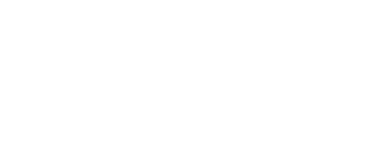
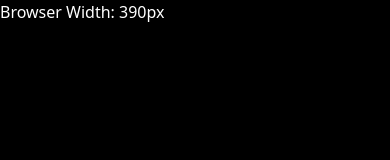
Before and after one commit to ericknamukolo/tailwind-101, a plain HTML site: page 11-breakpoints/index.html in a window 390 px wide. Drawn offline with nearby package versions, Linux system fonts and the light colour scheme.

Commit message:
breakpoints 101

```diff
--- a/11-breakpoints/index.html
+++ b/11-breakpoints/index.html
@@ -8,7 +8,19 @@
     <title>Breakpoints & Media Queries</title>
   </head>
   <!-- Tailwind is mobile-first -->
-  <body></body>
+  <body
+    class="bg-black sm:bg-red-500 md:bg-green-500 lg:bg-blue-500 xl:bg-purple-500 2xl:bg-yellow-500"
+  >
+    <h1 class="text-white lg:text-2xl"></h1>
+    <script>
+      function showBrowserWidth() {
+        const width = window.innerWidth;
+        document.querySelector('h1').innerText = `Browser Width: ${width}px`;
+      }
+      window.onload = showBrowserWidth;
+      window.onresize = showBrowserWidth;
+    </script>
+  </body>
 </html>
 
 <!-- Breakpoint Classes
```
